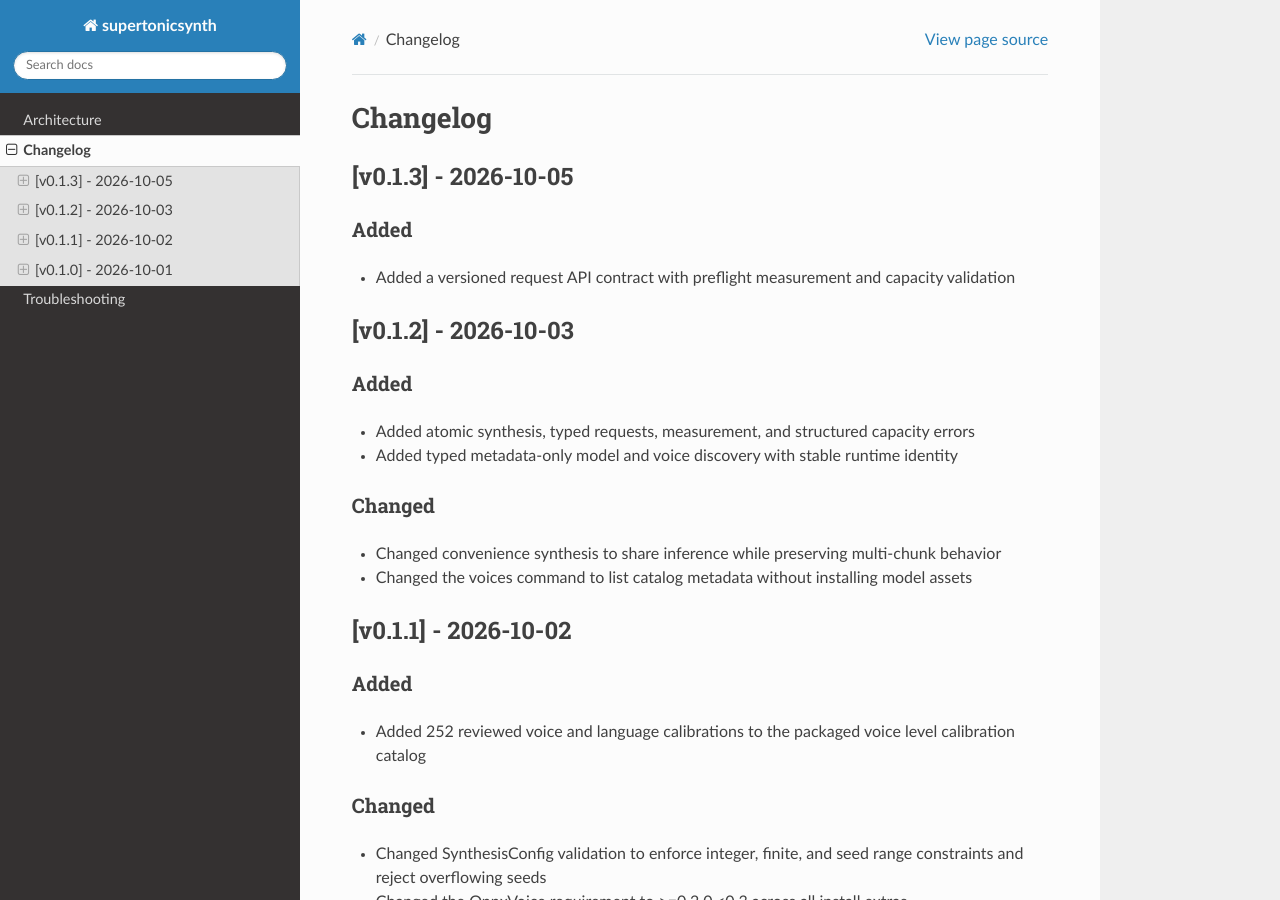
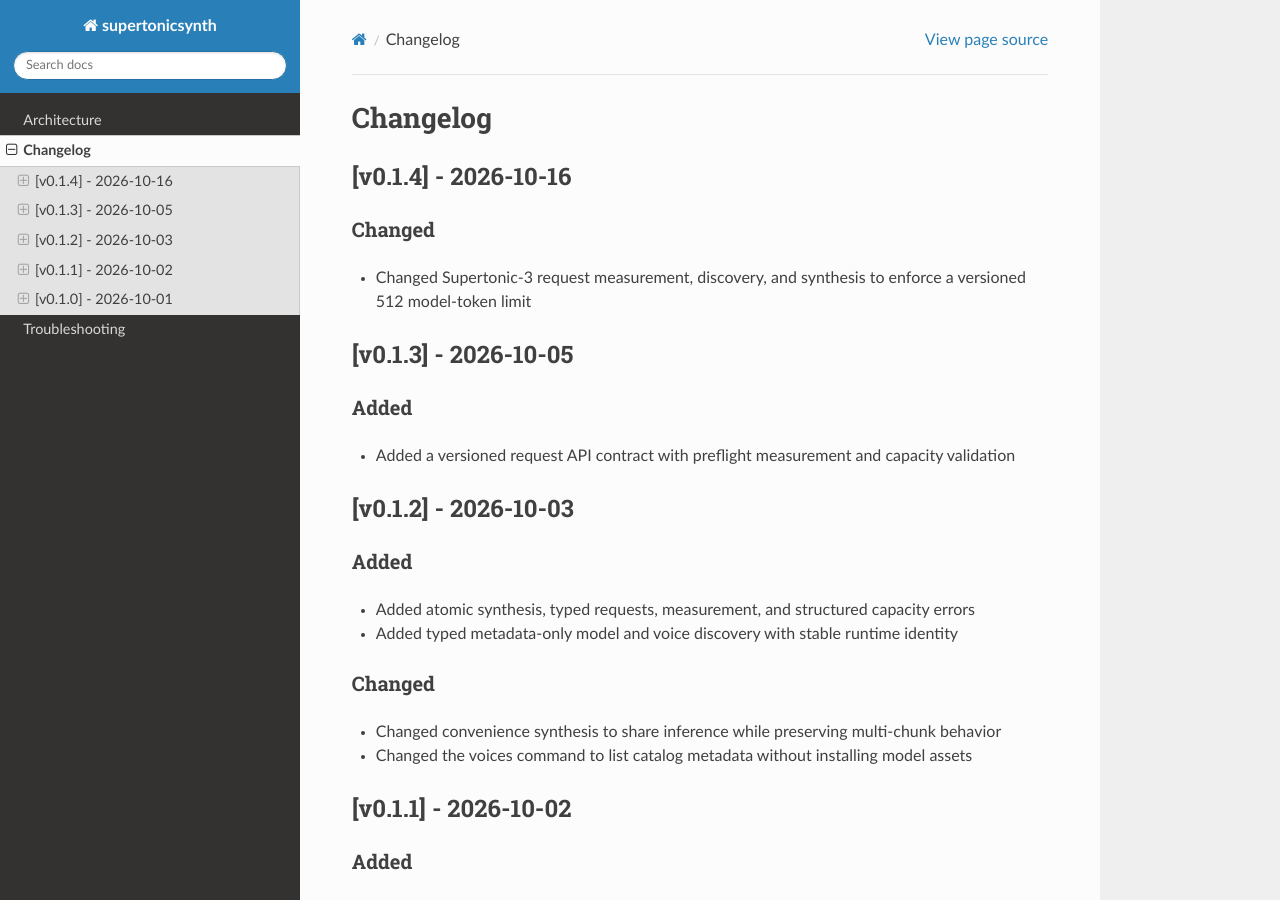
Before and after one commit to buchwandler/supertonicsynth, a Sphinx documentation site: the page built from docs/changelog.md, in a window 1280 px wide and 900 px high. Built offline with Sphinx 7.4.7 and the Read the Docs theme 3.1.0, drawn with Linux system fonts in a browser that asks for light colours.

Commit message:
doc: changelog

```diff
--- a/docs/changelog.md
+++ b/docs/changelog.md
@@ -1,4 +1,12 @@
 # Changelog
+
+## [v0.1.4] - 2026-10-16
+
+### Changed
+
+- Changed Supertonic-3 request measurement, discovery, and synthesis to enforce a versioned 512 model-token limit
+
+<!-- generated by releaseledger -->
 
 ## [v0.1.3] - 2026-10-05
 
```
Also changed, not shown: .ledger/releaseledger/data/ledgers/main/releases/v0.1.4/entries/entry-0001.md (added), .ledger/releaseledger/data/ledgers/main/releases/v0.1.4/release.md (added), 8 other files.
